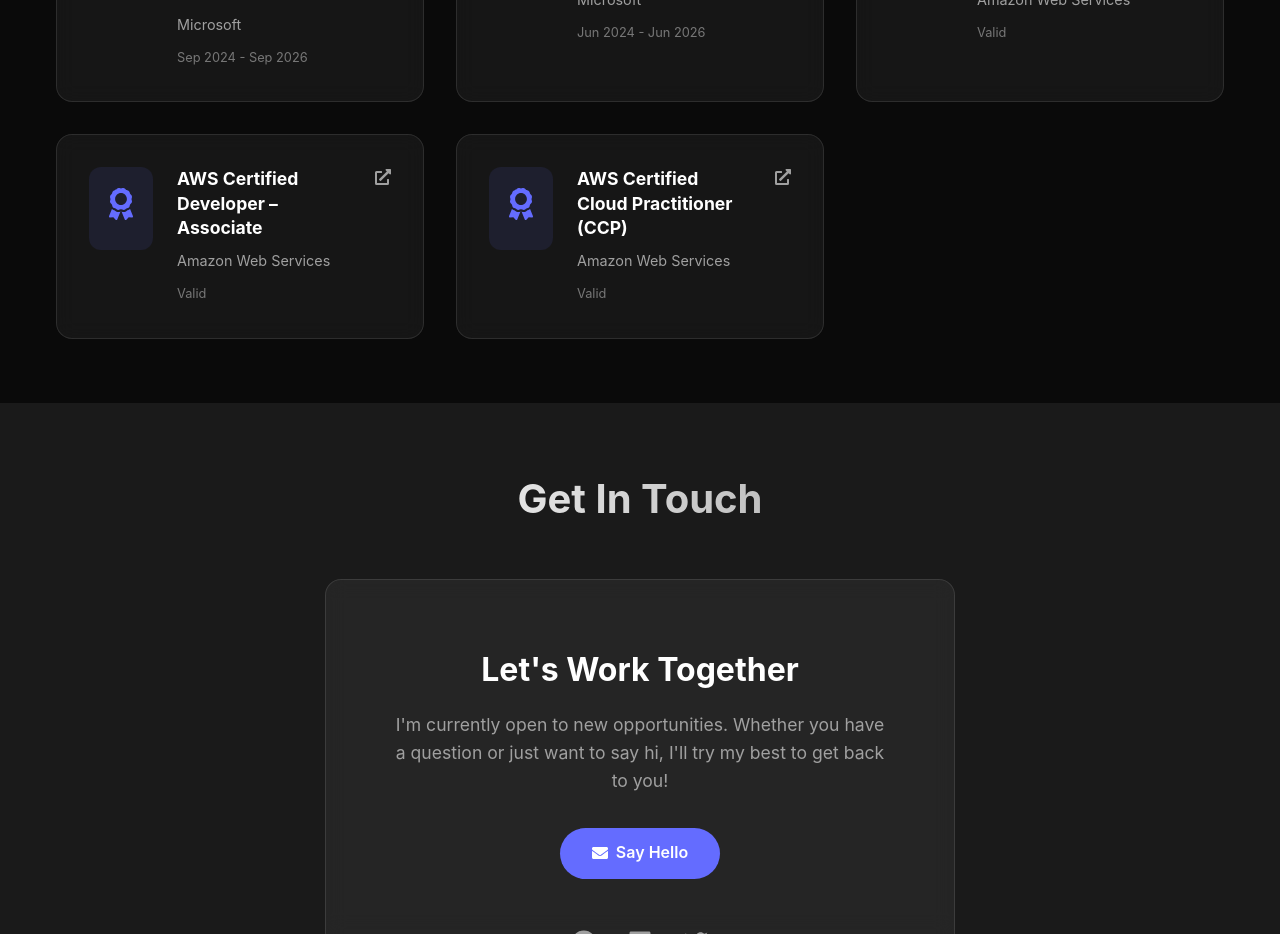
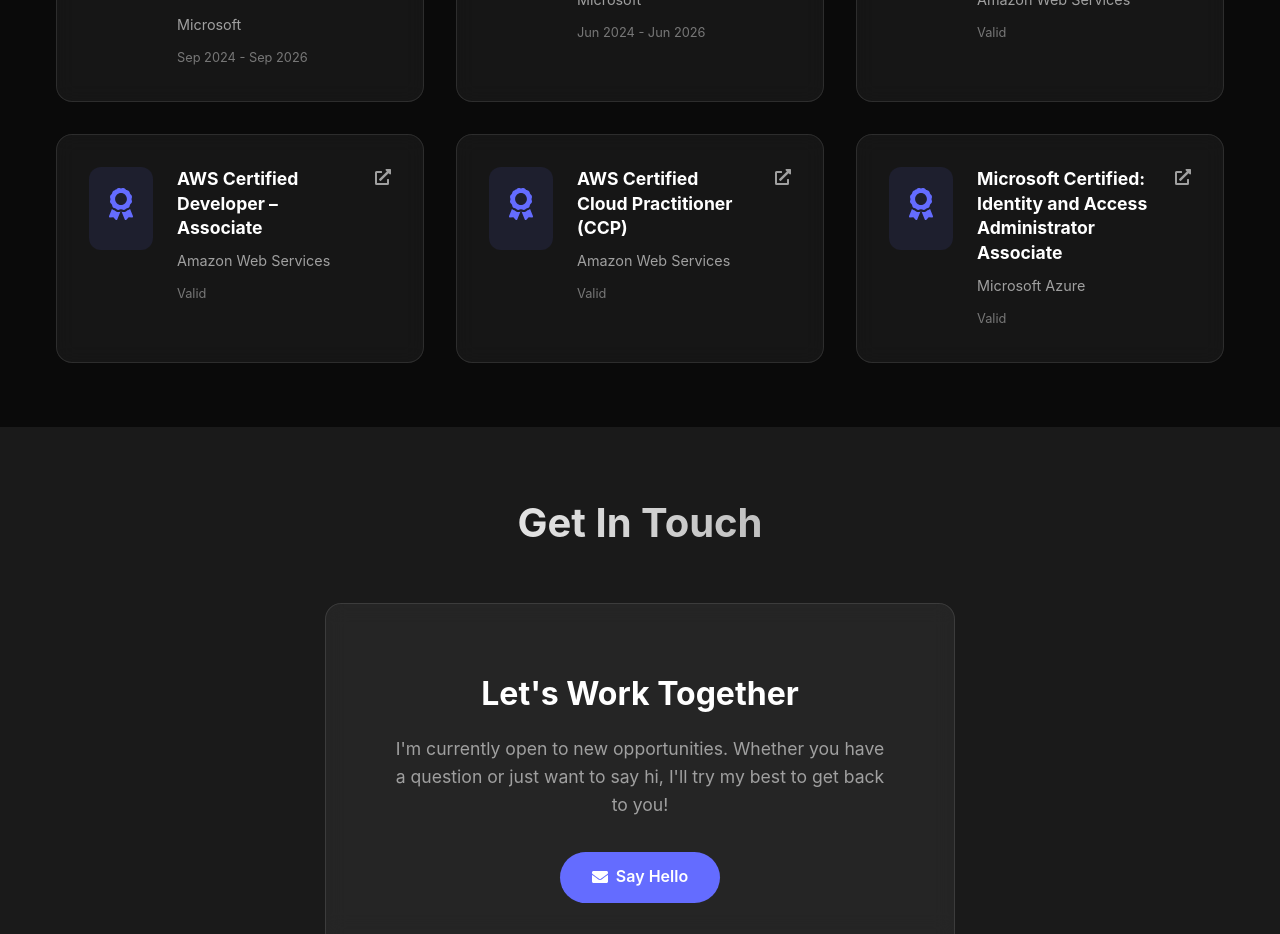
Before and after one commit to 5zan-Code/portfolio-Vercel, a React (Vite) app: page / in a window 1280 px wide. Shown: the part 5600-6534 px from the top of the page. Built offline with nearby package versions, Linux system fonts and the light colour scheme.

Commit message:
Update Certificates.jsx -  new cert

```diff
--- a/src/sections/Certificates.jsx
+++ b/src/sections/Certificates.jsx
@@ -36,6 +36,13 @@
       issuer: 'Amazon Web Services',
       date: 'Valid',
       link: 'https://www.credly.com/earner/earned/badge/6e97b801-028a-44c7-b247-24a79ac69702'
+    },
+    {
+      id: 6,
+      title: 'Microsoft Certified: Identity and Access Administrator Associate',
+      issuer: 'Microsoft Azure',
+      date: 'Valid',
+      link: 'https://learn.microsoft.com/api/credentials/share/en-ca/faizanansari-007/53B42AACC0DCF595?sharingId=387470353FCD0821'
     }
   ];
 
```
